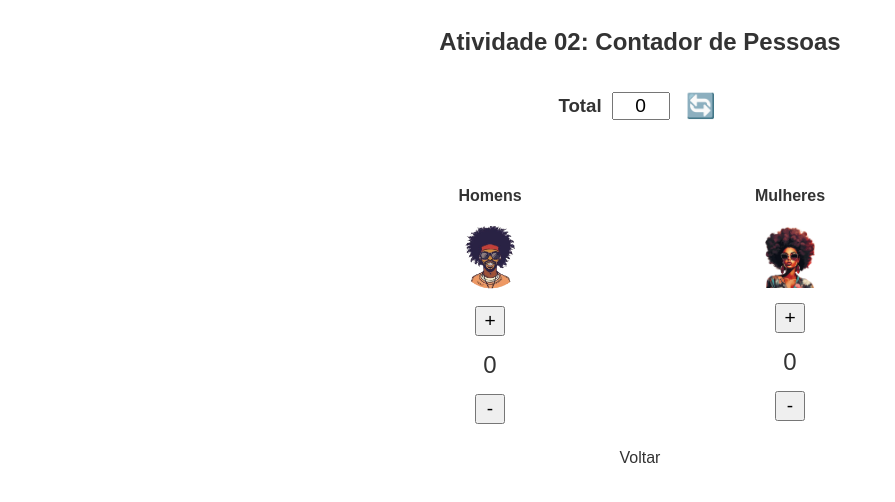
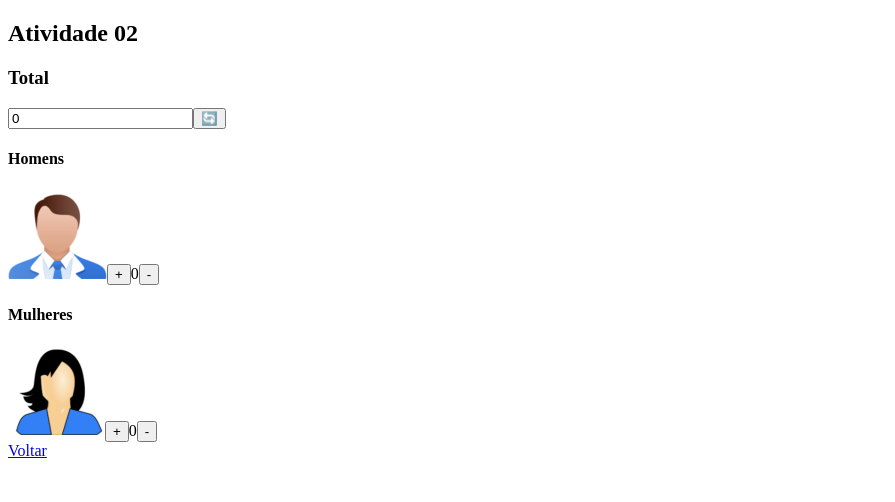
Before and after one commit to AugustoDundes/meu-app, a React (Create React App) app: page /Atv02 in a window 1280 px wide. Shown: the top 502 px of the page, without its empty margins (0-895 px from the left). Built offline with nearby package versions, Linux system fonts and the light colour scheme.

Commit message:
Add files via upload

```diff
--- a/src/Atv01.js
+++ b/src/Atv01.js
@@ -1,4 +1,3 @@
-// Atv01.js
 import React from 'react';
 import { Link } from 'react-router-dom';
 import Relogio from './Relogio';
--- a/src/Atv02.js
+++ b/src/Atv02.js
@@ -1,6 +1,5 @@
 import React, { useState } from 'react';
 import { Link } from 'react-router-dom';
-import './Atv02.css';
 
 function Atv02() {
   const [homens, setHomens] = useState(0);
@@ -18,7 +17,7 @@ function Atv02() {
 
   return (
     <div className="contador-app">
-      <h2>Atividade 02: Contador de Pessoas</h2>
+      <h2>Atividade 02</h2>
       <div className="total">
         <h3>Total</h3>
         <input type="text" value={homens + mulheres} readOnly />
@@ -27,14 +26,14 @@ function Atv02() {
       <div className="contadores">
         <div className="contador">
           <h4>Homens</h4>
-          <img src="/imagens/homem1.png" alt="Homem" />
+          <img src="/imagens/homem.png" alt="Homem" />
           <button onClick={incrementarHomens}>+</button>
           <span>{homens}</span>
           <button onClick={decrementarHomens}>-</button>
         </div>
         <div className="contador">
           <h4>Mulheres</h4>
-          <img src="/imagens/mulher.png" alt="Mulher" />
+          <img src="/imagens/mulherr.png" alt="Mulher" />
           <button onClick={incrementarMulheres}>+</button>
           <span>{mulheres}</span>
           <button onClick={decrementarMulheres}>-</button>
--- a/src/Relogio.js
+++ b/src/Relogio.js
@@ -1,6 +1,5 @@
-// Relogio.js
 import React, { useState, useEffect } from 'react';
-import './Relogio.css';
+
 
 function Relogio() {
   const [horaAtual, setHoraAtual] = useState(new Date().toLocaleTimeString());
--- a/src/index.js
+++ b/src/index.js
@@ -9,7 +9,4 @@ root.render(
   <MinhasRotas />
 );
 
-// If you want to start measuring performance in your app, pass a function
-// to log results (for example: reportWebVitals(console.log))
-// or send to an analytics endpoint. Learn more: https://bit.ly/CRA-vitals
 reportWebVitals();
```
Also changed, not shown: public/imagens/homem.png (added), public/imagens/mulherr.png (added).
